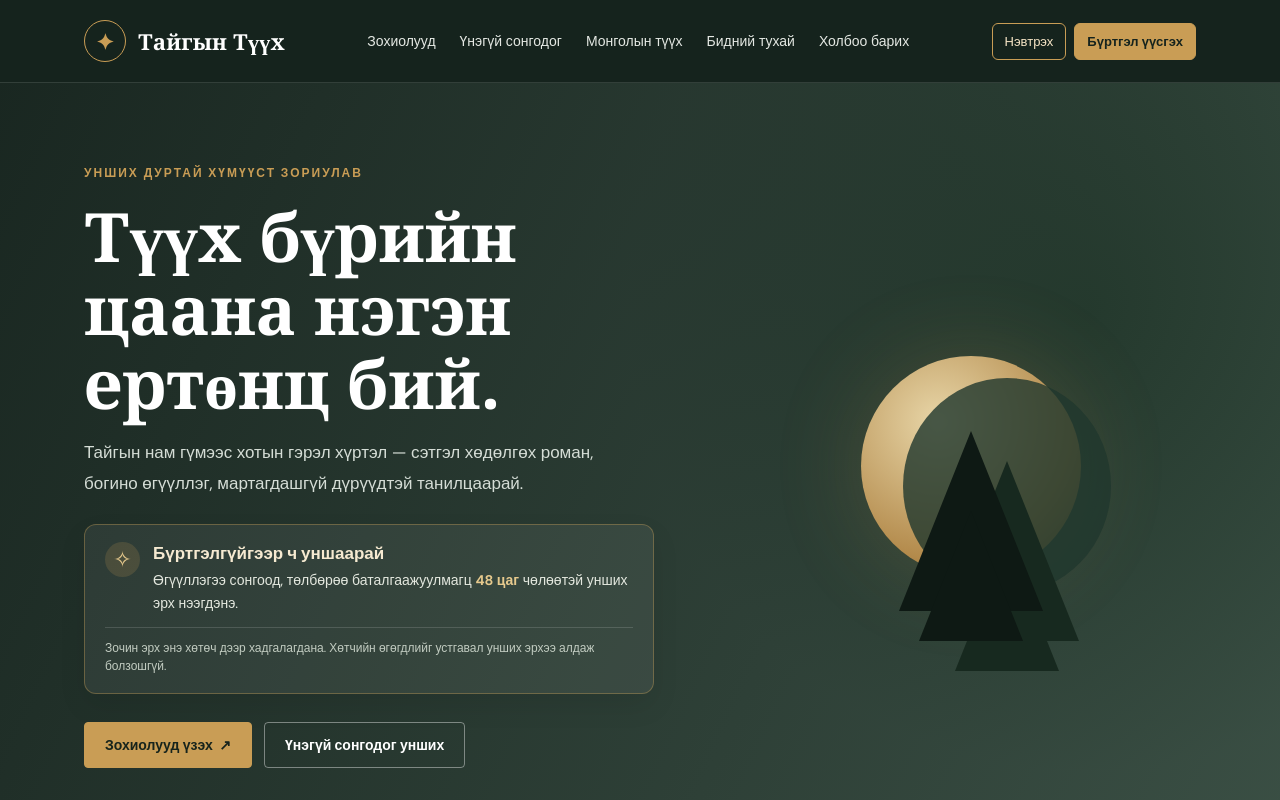
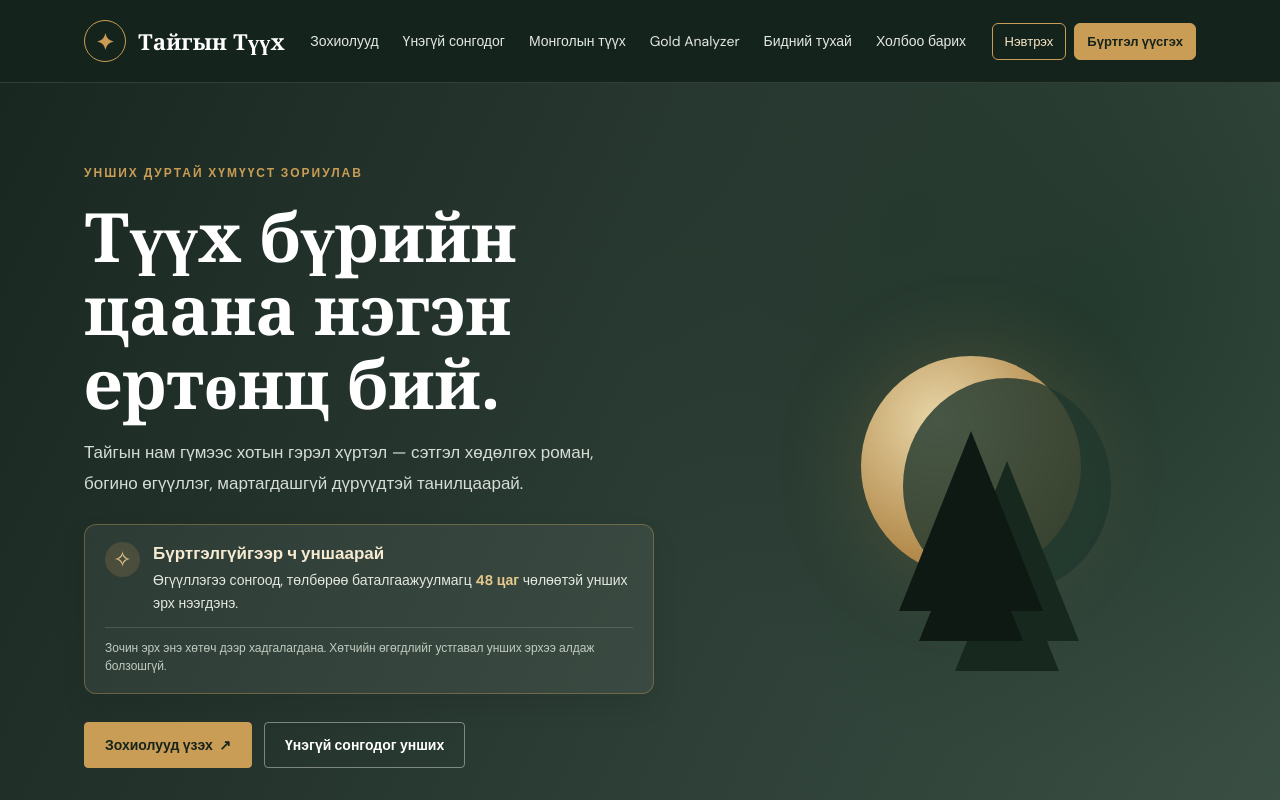
Before and after one commit to eegiizxc00-dot/taigyn-tuuh, a plain HTML site: page index.html in a window 1280 px wide. Shown: the top 800 px of the page. Drawn offline with Linux system fonts and the light colour scheme; no server answers.

Commit message:
Make Gold Analyzer accessible from mobile site menu

```diff
--- a/index.html
+++ b/index.html
@@ -37,7 +37,7 @@
 </style>
 </head>
 <body>
-<header><div class="wrap nav"><a class="brand" href="#top"><span class="mark">✦</span><span>Тайгын Түүх</span></a><button class="mobile-menu-toggle" id="mobileMenuToggle" type="button" aria-expanded="false" aria-controls="mobileSiteNav" aria-label="Цэс нээх"><span aria-hidden="true">☰</span><span>Цэс</span></button><nav class="navlinks" id="mobileSiteNav" aria-label="Үндсэн цэс"><a href="#stories">Зохиолууд</a><a href="/classics.html">Үнэгүй сонгодог</a><a href="/mongolian-history.html">Монголын түүх</a><a href="#about">Бидний тухай</a><a href="#contact">Холбоо барих</a></nav><div class="account-actions"><span class="signedin" id="signedInEmail" hidden></span><button id="navLogin" type="button">Нэвтрэх</button><button id="navRegister" type="button" class="primary">Бүртгэл үүсгэх</button><button id="navLogout" type="button" hidden>Гарах</button></div></div></header>
+<header><div class="wrap nav"><a class="brand" href="#top"><span class="mark">✦</span><span>Тайгын Түүх</span></a><button class="mobile-menu-toggle" id="mobileMenuToggle" type="button" aria-expanded="false" aria-controls="mobileSiteNav" aria-label="Цэс нээх"><span aria-hidden="true">☰</span><span>Цэс</span></button><nav class="navlinks" id="mobileSiteNav" aria-label="Үндсэн цэс"><a href="#stories">Зохиолууд</a><a href="/classics.html">Үнэгүй сонгодог</a><a href="/mongolian-history.html">Монголын түүх</a><a href="/gold-analyzer/">Gold Analyzer</a><a href="#about">Бидний тухай</a><a href="#contact">Холбоо барих</a></nav><div class="account-actions"><span class="signedin" id="signedInEmail" hidden></span><button id="navLogin" type="button">Нэвтрэх</button><button id="navRegister" type="button" class="primary">Бүртгэл үүсгэх</button><button id="navLogout" type="button" hidden>Гарах</button></div></div></header>
 <main id="top">
   <section class="hero"><div class="wrap hero-grid"><div><div class="eyebrow">Унших дуртай хүмүүст зориулав</div><h1>Түүх бүрийн цаана нэгэн ертөнц бий.</h1><p>Тайгын нам гүмээс хотын гэрэл хүртэл — сэтгэл хөдөлгөх роман, богино өгүүллэг, мартагдашгүй дүрүүдтэй танилцаарай.</p><div class="reading-benefit" aria-label="Худалдан авах нөхцөл"><div class="reading-benefit-head"><span class="reading-benefit-icon" aria-hidden="true">✧</span><div><strong>Бүртгэлгүйгээр ч уншаарай</strong><span>Өгүүллэгээ сонгоод, төлбөрөө баталгаажуулмагц <b>48 цаг</b> чөлөөтэй унших эрх нээгдэнэ.</span></div></div><div class="reading-benefit-note">Зочин эрх энэ хөтөч дээр хадгалагдана. Хөтчийн өгөгдлийг устгавал унших эрхээ алдаж болзошгүй.</div></div><div class="actions"><a class="btn" href="#stories">Зохиолууд үзэх&nbsp; ↗</a><a class="btn secondary" href="/classics.html">Үнэгүй сонгодог унших</a></div></div><div class="hero-art" aria-hidden="true"><div class="moon"></div><div class="pine"></div></div></div></section>
   <section class="section" id="stories"><div class="wrap"><div class="section-head"><div><div class="eyebrow">Унших булан</div><h2>Өөрийн дараагийн түүхээ олоорой</h2></div><p>Ангиллаа сонгоод, сонирхсон зохиолоо нээгээрэй.</p></div>
```
